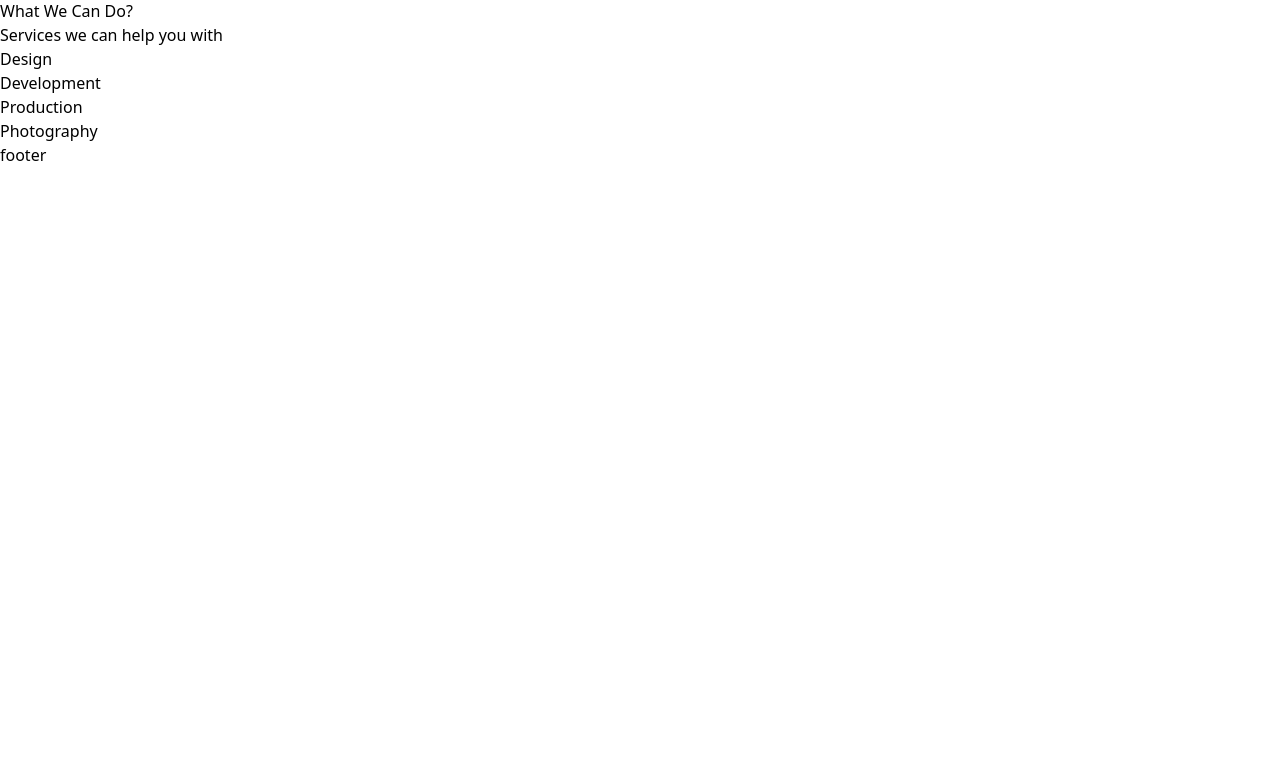
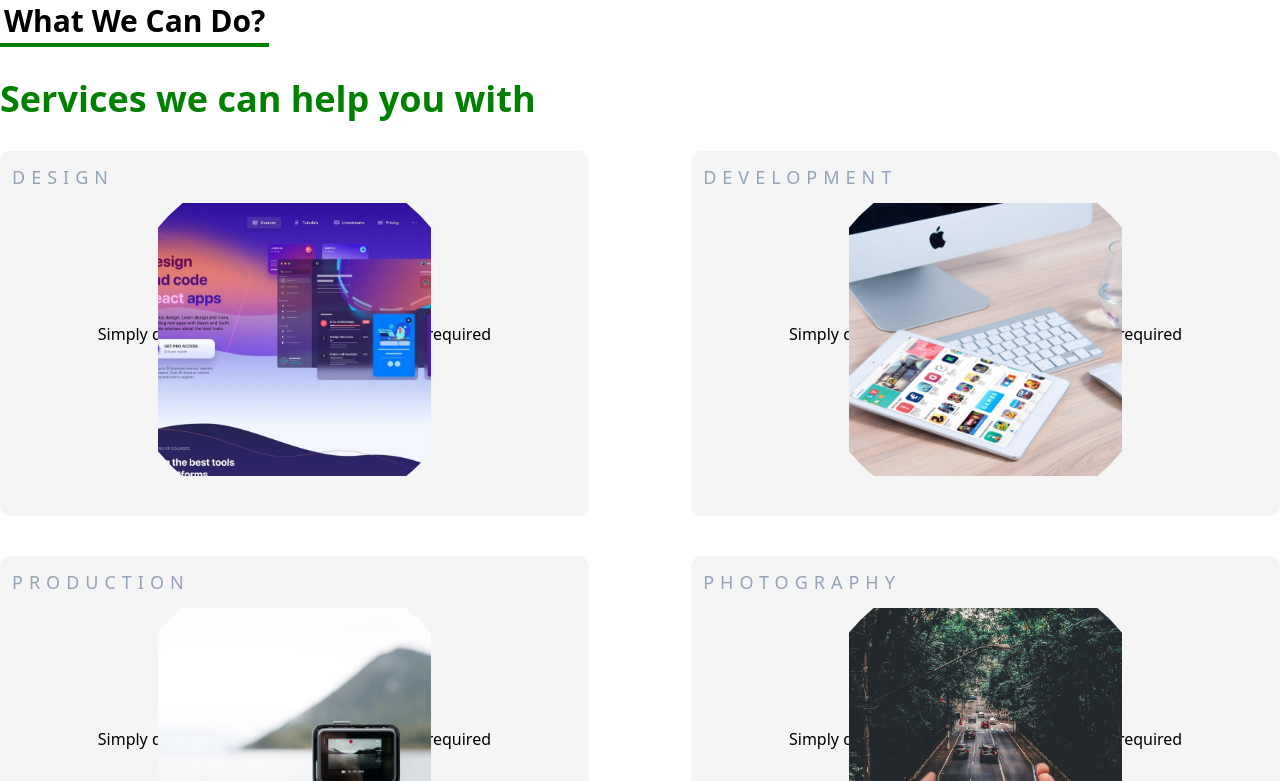
Before and after one commit to krishna-cyber/next-js-portfolio-website, a Next.js app: page / in a window 1280 px wide. Shown: the part 799-1580 px from the top of the page. Before the commit the page ends 966 px from the top, so only its background shows below. Built offline with nearby package versions, Linux system fonts and the light colour scheme.

Commit message:
good night

```diff
--- a/components/Services.jsx
+++ b/components/Services.jsx
@@ -1,20 +1,32 @@
 import React from 'react'
 import Link from 'next/link';
+import Image from 'next/image';
 
 const Services = ({services}) => {
   console.log(services);
   return (
-    <section className='services container mx-auto'>
-        <h1>What We Can Do?</h1>
+    <section className='services container mx-auto flex flex-col space-y-8'>
+        <h1 className='services-title font-bold text-3xl'>What We Can Do?</h1>
 
-        <h1>Services we can help you with</h1>
-        <div>
+        <h1 className='service-subtitle font-bold text-4xl'>Services we can help you with</h1>
+        <div className='services-cards flex flex-wrap gap-10  justify-between'>
           {
             services.map(service=>{
               return(
               <Link id={service.id} href={`/products`}>
-              <div className="card">
-                {service.title}
+              <div className="card w-1/2 flex relative items-center justify-center">
+                <span className='title top-3 left-3 text-lg text-slate-400 uppercase absolute'>{service.title}</span>
+                <div className="description">
+                  {service.disc}
+                </div>
+                <div className="media mt-3 p-10">
+                {
+                  service.video?
+                  <video className=' object-cover w-full h-full' src={`/img/${service.video}`} autoPlay loop muted/>
+                  :<Image src={`/img/${service.image}`} width="100%" height="100%" layout='responsive' objectFit='cover'/>
+                }
+                </div>
+
               </div>
               </Link>
               )
--- a/data.js
+++ b/data.js
@@ -4,28 +4,27 @@ export const data =[
     name:"Design",
     title:"Design",
     disc:"Simply drag and drop photos and videos as required",
-    video:"Avocado.mp4",
-    photo:"asdasd.jpg"
+    image:"design.jpg"
   },
   {
     id:2,
     name:"Development",
     title:"Development",
     disc:"Simply drag and drop photos and videos as required",
-    photo:"dev.jpeg"
+    image:"dev.jpeg"
   },
   {
     id:3,
     name:"Production",
     title:"Production",
     disc:"Simply drag and drop photos and videos as required",
-    photo:"production.jpeg"
+    image:"production.jpeg"
   },
   {
     id:4,
     name:"Photography",
     title:"Photography",
     disc:"Simply drag and drop photos and videos as required",
-    photo:"photography.jpeg"
+    image:"photography.jpeg"
   }
 ]
--- a/pages/index.js
+++ b/pages/index.js
@@ -24,6 +24,6 @@ export default function Home({services}){
 export async function getStaticProps() {
   const services = await data;
   return {
-    props: {services : data}
+    props: {services:data}
   }
 }
--- a/styles/globals.css
+++ b/styles/globals.css
@@ -33,3 +33,36 @@
   z-index: 999;
   overflow: hidden;
 }
+
+.services-title{
+  width: fit-content;
+  padding: 4px;
+  border-bottom: 4px solid green;
+}
+.service-subtitle{
+  color: green;
+}
+.card{
+  height: 46%;
+  width: 46%;
+  background: whitesmoke;
+  border-radius: 10px;
+  transition: all 0.3s ease-in-out;
+}
+.media{
+  width: 60%;
+  height: 60%;
+  border-radius: 50%;
+  overflow: hidden;
+  transition: all 0.3s ease-in-out;
+}
+.media:hover{
+  transform: scale(1.1);
+}
+.title{
+  letter-spacing: 6px;
+}
+.description{
+  position: absolute;
+  display: hidden;
+}
```
Also changed, not shown: public/img/design.jpg (added).
